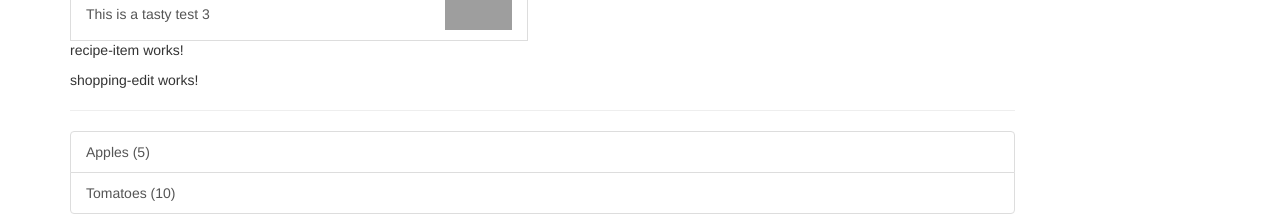
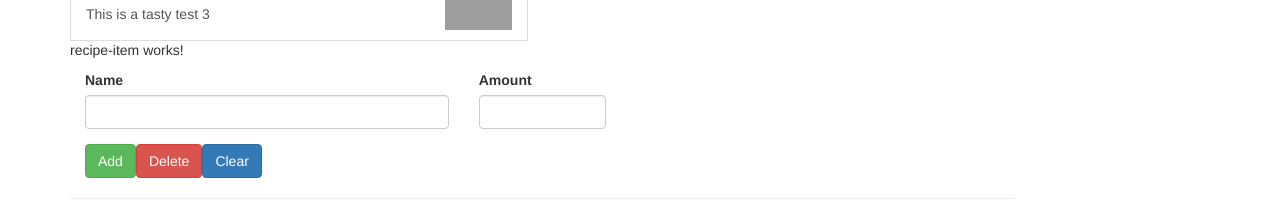
Before and after one commit to radovanthefoley/udemy, an Angular app in the folder the-complete-guide-to-angular-2/course-project/: page / in a window 1280 px wide. Shown: the part 320-537 px from the top of the page. Built offline with nearby package versions, Linux system fonts and the light colour scheme; grey boxes are pictures that could not be loaded.

Commit message:
course-project: shopping edit component creation

```diff
--- a/the-complete-guide-to-angular-2/course-project/src/app/shopping-list/shopping-edit/shopping-edit.component.html
+++ b/the-complete-guide-to-angular-2/course-project/src/app/shopping-list/shopping-edit/shopping-edit.component.html
@@ -1,3 +1,19 @@
-<p>
-  shopping-edit works!
-</p>
+<div class="row">
+    <div class="col-xs-12">
+        <form action="">
+            <div class="col-sm-5 form-group">
+                <label for="name">Name</label>
+                <input type="text" id="name" class="form-control">
+            </div>
+            <div class="col-sm-2 form-group">
+                <label for="amount">Amount</label>
+                <input type="text" id="amount" class="form-control">
+            </div>
+            <div class="col-xs-12">
+                <button class="btn btn-success" type="submit">Add</button>
+                <button class="btn btn-danger" type="button">Delete</button>
+                <button class="btn btn-primary" type="button">Clear</button>
+            </div>
+        </form>
+    </div>
+</div>
```
